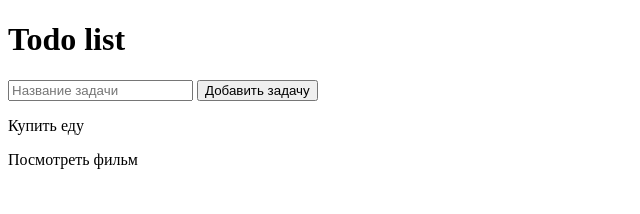
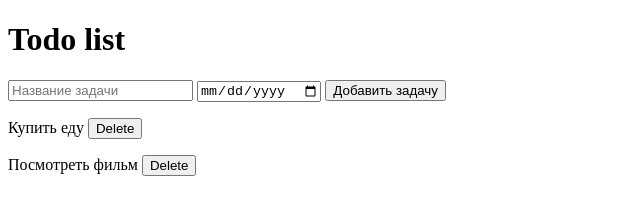
Before and after one commit to MaximZozulya/Todo, a plain HTML site: page index.html in a window 1280 px wide. Shown: the whole page, without its empty margins (0-640 px from the left). Drawn offline with Linux system fonts and the light colour scheme.

Commit message:
Added a button to remove an element from the list to the generation

```diff
--- a/index.html
+++ b/index.html
@@ -9,6 +9,7 @@
   <body>
     <h1>Todo list</h1>
     <input class="js-input" placeholder="Название задачи">
+    <input type="date">
     <button onclick="addTodo();">Добавить задачу</button>
 
     <div class="js-todo"></div>
--- a/js/todo.js
+++ b/js/todo.js
@@ -13,7 +13,13 @@ function renderTodo() {
   // Проходимся по всем элементам массива и создаем html для каждой задачи
   for (let i = 0; i < todoList.length; i++) {
     const todo = todoList[i];
-    const html = `<p>${todo}</p>`;
+    const html =
+    `<p>${todo}
+     <button onclick="
+     todoList.splice(${i}, 1);
+     renderTodo();
+     ">Delete</button></p>`; // удалям 1 значение из списка и обновляем список с помощью функции renderTodo()
+
     todoListHTML += html;
   }
     console.log(todoListHTML);
```
